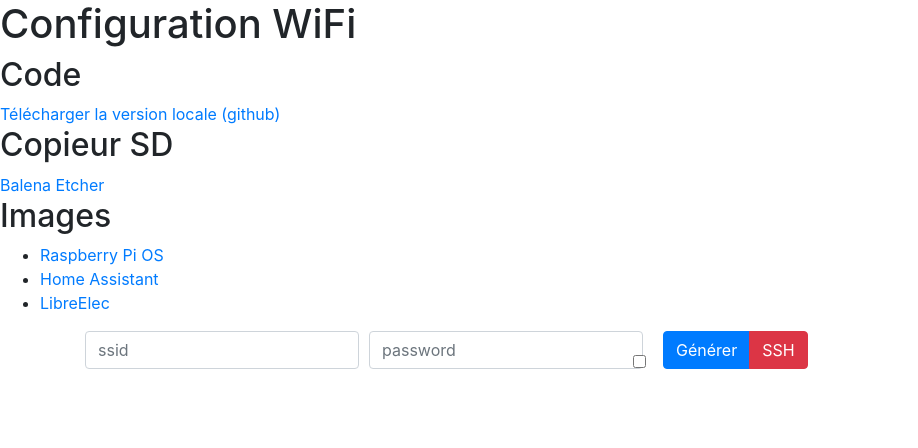
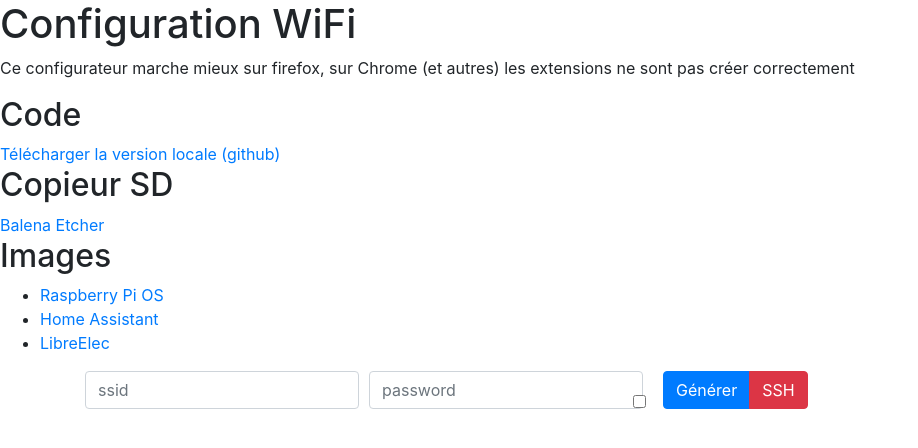
Before and after one commit to usini/pi, a plain HTML site: page index.html in a window 1280 px wide. Shown: the whole page, without its empty margins (0-918 px from the left). Drawn offline with nearby package versions, Linux system fonts and the light colour scheme.

Commit message:
Update index.html

```diff
--- a/index.html
+++ b/index.html
@@ -6,6 +6,7 @@
     <link rel="stylesheet" href="https://cdn.jsdelivr.net/npm/bootstrap@4.5.3/dist/css/bootstrap.min.css" integrity="sha384-TX8t27EcRE3e/ihU7zmQxVncDAy5uIKz4rEkgIXeMed4M0jlfIDPvg6uqKI2xXr2" crossorigin="anonymous">
 </head>
 <h1>Configuration WiFi</h1>
+    <p>Ce configurateur marche mieux sur firefox, sur Chrome (et autres) les extensions ne sont pas créer correctement</p>
 <h2>Code</h2>
     <a href="https://github.com/usini/pi">Télécharger la version locale (github)</a>
 <h2>Copieur SD</h2>
```
